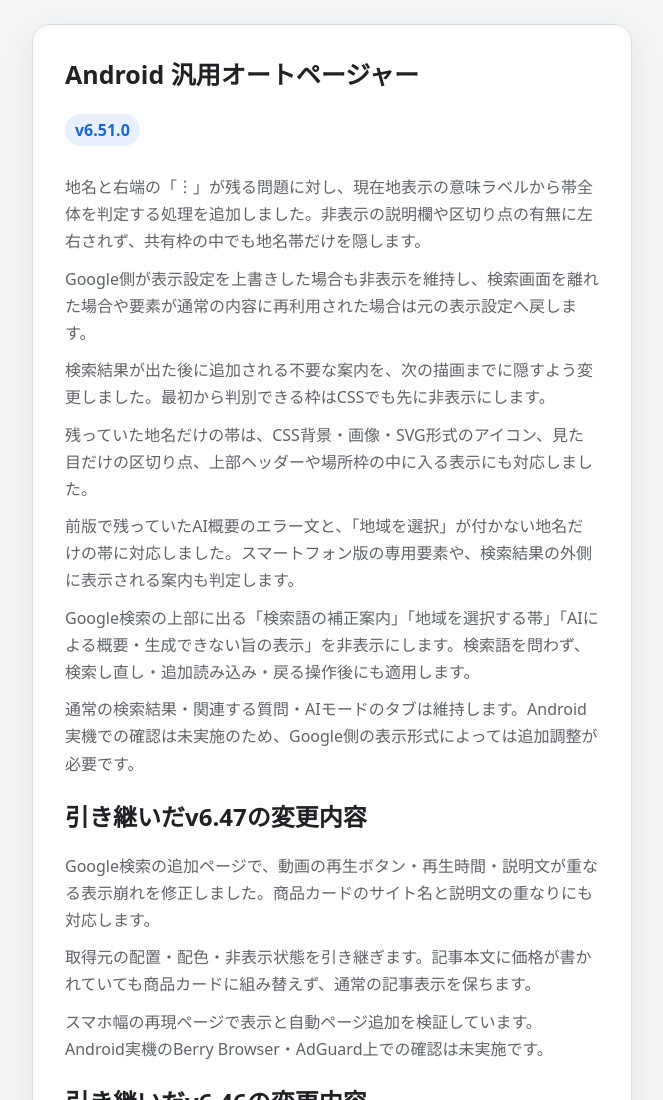
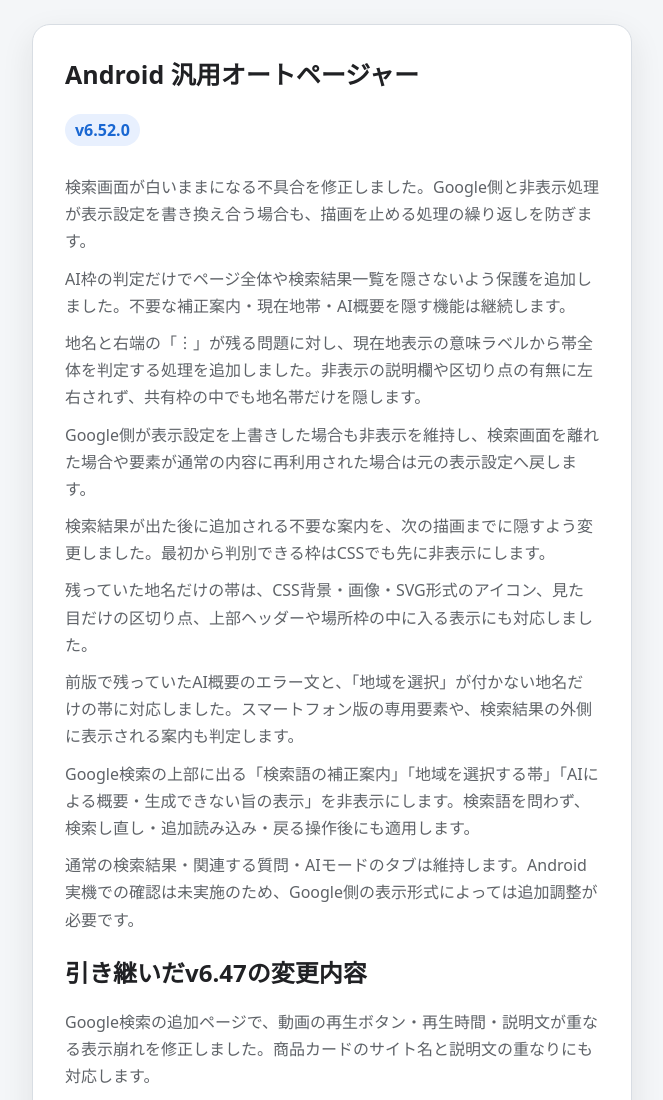
Before and after one commit to hiro191u3n2/android-autopager-update, a website: page index.html in a window 1280 px wide. Shown: the top 1100 px of the page, without its empty margins (308-971 px from the left). Drawn offline with Linux system fonts and the light colour scheme.

Commit message:
Fix Google blank-page cleanup loops and shared-root hiding in v6.52.0

```diff
--- a/index.html
+++ b/index.html
@@ -21,7 +21,9 @@
   <body>
     <main>
       <h1>Android 汎用オートページャー</h1>
-      <span class="version">v6.51.0</span>
+      <span class="version">v6.52.0</span>
+      <p>検索画面が白いままになる不具合を修正しました。Google側と非表示処理が表示設定を書き換え合う場合も、描画を止める処理の繰り返しを防ぎます。</p>
+      <p>AI枠の判定だけでページ全体や検索結果一覧を隠さないよう保護を追加しました。不要な補正案内・現在地帯・AI概要を隠す機能は継続します。</p>
       <p>地名と右端の「︙」が残る問題に対し、現在地表示の意味ラベルから帯全体を判定する処理を追加しました。非表示の説明欄や区切り点の有無に左右されず、共有枠の中でも地名帯だけを隠します。</p>
       <p>Google側が表示設定を上書きした場合も非表示を維持し、検索画面を離れた場合や要素が通常の内容に再利用された場合は元の表示設定へ戻します。</p>
       <p>検索結果が出た後に追加される不要な案内を、次の描画までに隠すよう変更しました。最初から判別できる枠はCSSでも先に非表示にします。</p>
```
